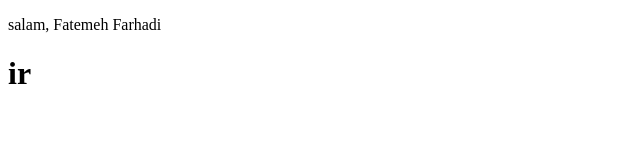
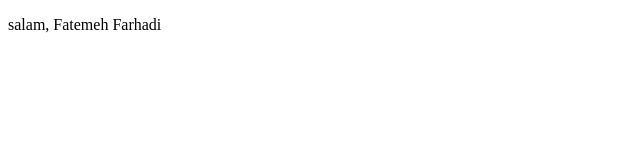
Before and after one commit to Ffarhadii/tml, a plain HTML site: page index.html in a window 1280 px wide. Shown: the full height of the page, 0-640 px from the left. Drawn offline with Linux system fonts and the light colour scheme.

Commit message:
Revert "add ir"

```diff
--- a/index.html
+++ b/index.html
@@ -7,6 +7,5 @@
 </head>
 <body>
     <p>salam, Fatemeh Farhadi</p>
-    <h1>ir</h1>
 </body>
 </html>
```
